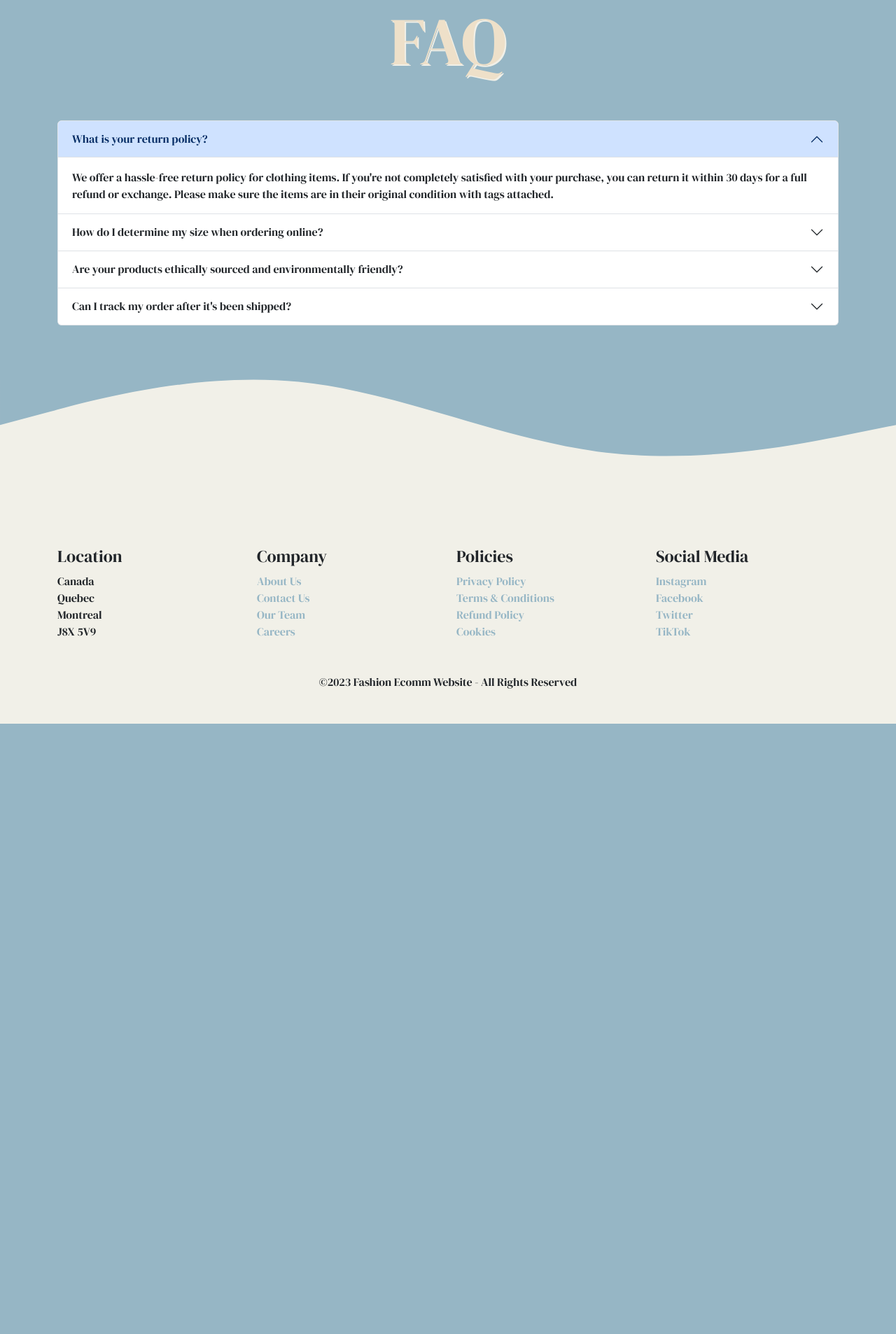
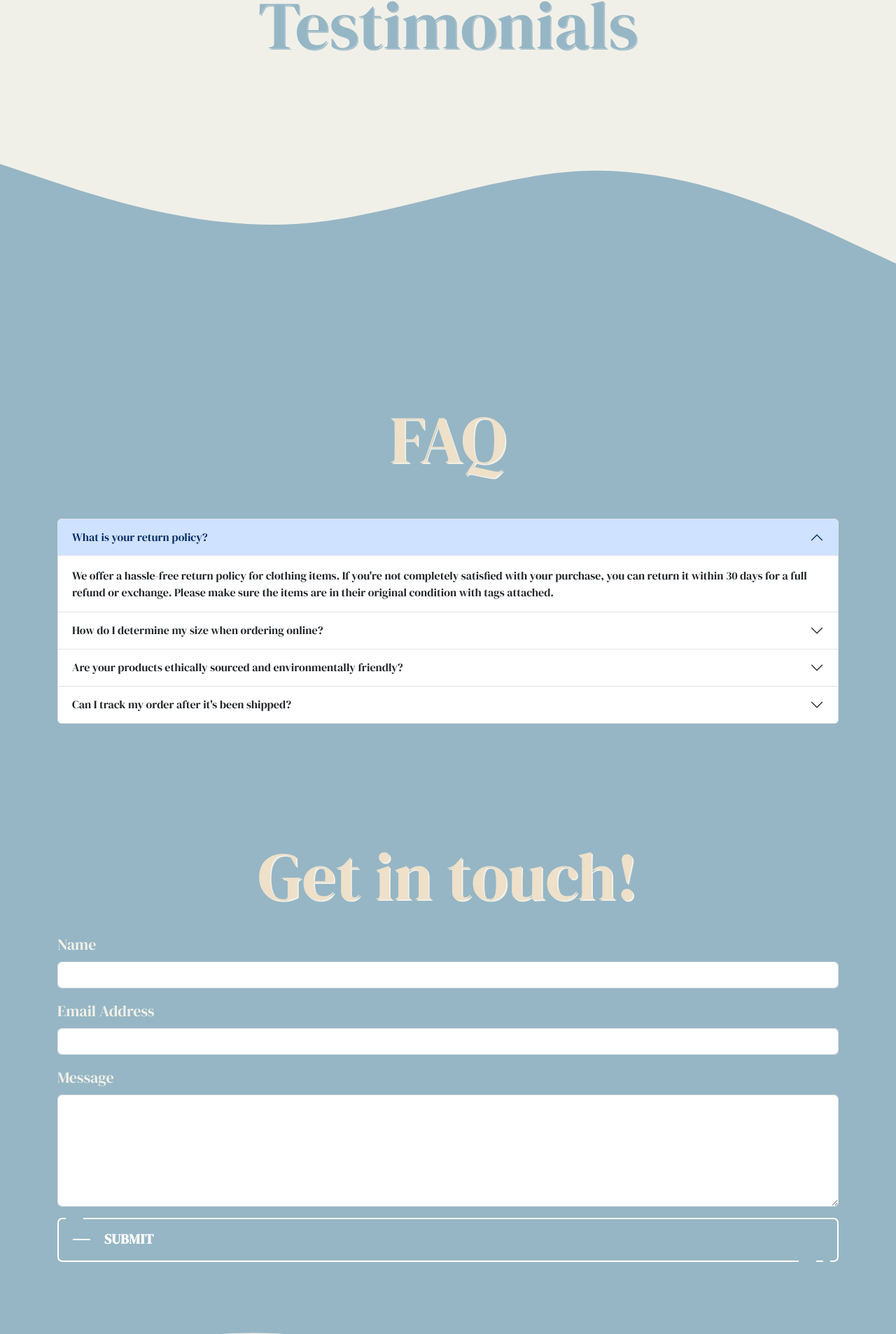
Before and after one commit to adinashby-vanier-college/transactional-web-project-MalekGhazal, a React (Create React App) app in the folder ecomm-project/: page / in a window 1280 px wide. Shown: the part 2717-4623 px from the top of the page at 70% size. Before the commit the page ends 3751 px from the top, so only its background shows below. Built offline with nearby package versions, Linux system fonts and the light colour scheme.

Commit message:
Contact section

```diff
--- a/ecomm-project/src/App.js
+++ b/ecomm-project/src/App.js
@@ -7,6 +7,7 @@ import About from "./components/About/About";
 import Home from "./pages/Home/Home";
 import FAQ from "./components/FAQ/FAQ";
 import Testimonial from "./components/Testimonials/Testimonial";
+import Contact from "./components/Contact/Contact";
 
 function App() {
   return (
@@ -19,6 +20,7 @@ function App() {
         <About />
         <Testimonial />
         <FAQ />
+        <Contact />
         <Footer />
       </div>
     </Router>
--- /dev/null
+++ b/ecomm-project/src/components/Contact/Contact.css
@@ -0,0 +1,108 @@
+.custom-label {
+  color: var(--secondary-baige);
+  font-size: 22px;
+}
+
+.fancy {
+  background-color: transparent;
+  border: 2px solid #fff;
+  border-radius: 7px;
+  box-sizing: border-box;
+  color: #000;
+  cursor: pointer;
+  display: inline-block;
+  font-weight: 700;
+  letter-spacing: 0.05em;
+  margin: 0;
+  outline: none;
+  overflow: visible;
+  padding: 1.25em 2em;
+  position: relative;
+  text-align: center;
+  text-decoration: none;
+  text-transform: none;
+  transition: all 0.3s ease-in-out;
+  user-select: none;
+  font-size: 13px;
+}
+
+.fancy::before {
+  content: " ";
+  width: 1.5625rem;
+  height: 2px;
+  background: white;
+  top: 50%;
+  left: 1.5em;
+  position: absolute;
+  transform: translateY(-50%);
+  transform-origin: center;
+  transition: background 0.3s linear, width 0.3s linear;
+}
+
+.fancy .text {
+  font-size: 1.5em;
+  line-height: 1.33333em;
+  padding-left: 2em;
+  display: block;
+  text-align: left;
+  transition: all 0.3s ease-in-out;
+  text-transform: uppercase;
+  text-decoration: none;
+  color: white;
+}
+
+.fancy .top-key {
+  height: 2px;
+  width: 1.5625rem;
+  top: -2px;
+  left: 0.625rem;
+  position: absolute;
+  background: var(--primary-blue);
+  transition: width 0.5s ease-out, left 0.3s ease-out;
+}
+
+.fancy .bottom-key-1 {
+  height: 2px;
+  width: 1.5625rem;
+  right: 1.875rem;
+  bottom: -2px;
+  position: absolute;
+  background: var(--primary-blue);
+  transition: width 0.5s ease-out, right 0.3s ease-out;
+}
+
+.fancy .bottom-key-2 {
+  height: 2px;
+  width: 0.625rem;
+  right: 0.625rem;
+  bottom: -2px;
+  position: absolute;
+  background: var(--primary-blue);
+  transition: width 0.5s ease-out, right 0.3s ease-out;
+}
+
+.fancy:hover {
+  color: white;
+  background: white;
+}
+
+.fancy:hover::before {
+  width: 0.9375rem;
+  background: black;
+}
+
+.fancy:hover .text {
+  color: black;
+  padding-left: 1.5em;
+}
+
+.fancy:hover .top-key {
+  left: -2px;
+  width: 0px;
+}
+
+.fancy:hover .bottom-key-1,
+.fancy:hover .bottom-key-2 {
+  right: 0;
+  width: 0;
+}
--- /dev/null
+++ b/ecomm-project/src/components/Contact/Contact.js
@@ -0,0 +1,56 @@
+import React from "react";
+import "./Contact.css";
+
+const Contact = () => {
+  return (
+    <>
+      <div id="contact-section" className="container py-4">
+        <h1 className="header text-center pb-3">Get in touch!</h1>
+        <form id="contactForm">
+          <div className="mb-3">
+            <label className="form-label custom-label" htmlFor="name">
+              Name
+            </label>
+            <input required className="form-control" id="name" type="text" />
+          </div>
+
+          <div className="mb-3">
+            <label className="form-label custom-label" htmlFor="emailAddress">
+              Email Address
+            </label>
+            <input
+              required
+              className="form-control"
+              id="emailAddress"
+              type="email"
+            />
+          </div>
+
+          <div className="mb-3">
+            <label className="form-label custom-label" htmlFor="message">
+              Message
+            </label>
+            <textarea
+              required
+              className="form-control"
+              id="message"
+              type="text"
+              style={{ height: "10rem" }}
+            ></textarea>
+          </div>
+
+          <div className="d-grid">
+            <a className="fancy" href="#submit">
+              <span className="top-key"></span>
+              <span className="text">Submit</span>
+              <span className="bottom-key-1"></span>
+              <span className="bottom-key-2"></span>
+            </a>
+          </div>
+        </form>
+      </div>
+    </>
+  );
+};
+
+export default Contact;
--- a/ecomm-project/src/components/Header/Header.js
+++ b/ecomm-project/src/components/Header/Header.js
@@ -10,6 +10,13 @@ const Header = () => {
     const aboutUsSection = document.getElementById("about-us-section");
     if (aboutUsSection) {
       aboutUsSection.scrollIntoView({ behavior: "smooth" });
+    }
+  };
+
+  const scrollToContact = () => {
+    const contactSection = document.getElementById("contact-section");
+    if (contactSection) {
+      contactSection.scrollIntoView({ behavior: "smooth" });
     }
   };
 
@@ -57,6 +64,7 @@ const Header = () => {
               </Nav.Link>
               <Nav.Link
                 href="#contact"
+                onClick={scrollToContact}
                 className="secondary-baige-color"
                 style={{ fontSize: "22px", marginRight: "20px" }}
               >
--- a/ecomm-project/src/components/Testimonials/Testimonial.js
+++ b/ecomm-project/src/components/Testimonials/Testimonial.js
@@ -4,7 +4,23 @@ import "./Testimonials.css";
 const Testimonial = () => {
   return (
     <>
-      <h1 className="header text-center pb-5">Testimonials</h1>
+      <svg xmlns="http://www.w3.org/2000/svg" viewBox="0 0 1440 320">
+        <path
+          fill="#F1F0E8"
+          fill-opacity="1"
+          d="M0,96L80,122.7C160,149,320,203,480,192C640,181,800,107,960,106.7C1120,107,1280,181,1360,218.7L1440,256L1440,320L1360,320C1280,320,1120,320,960,320C800,320,640,320,480,320C320,320,160,320,80,320L0,320Z"
+        ></path>
+      </svg>
+      <div style={{ backgroundColor: "#F1F0E8" }}>
+        <h1 className="testimonials text-center pb-5">Testimonials</h1>
+      </div>
+      <svg xmlns="http://www.w3.org/2000/svg" viewBox="0 0 1440 320">
+        <path
+          fill="#F1F0E8"
+          fill-opacity="1"
+          d="M0,96L80,122.7C160,149,320,203,480,192C640,181,800,107,960,106.7C1120,107,1280,181,1360,218.7L1440,256L1440,0L1360,0C1280,0,1120,0,960,0C800,0,640,0,480,0C320,0,160,0,80,0L0,0Z"
+        ></path>
+      </svg>
     </>
   );
 };
--- a/ecomm-project/src/components/Testimonials/Testimonials.css
+++ b/ecomm-project/src/components/Testimonials/Testimonials.css
@@ -0,0 +1,7 @@
+.testimonials {
+  color: var(--primary-blue);
+  text-shadow: 2px 2px 0px var(--secondary-blue);
+  font-size: 96px;
+  font-weight: 400;
+  padding-top: 8.5rem;
+}
```
Also changed, not shown: ecomm-project/src/pages/Contact/Contact.js (deleted).
